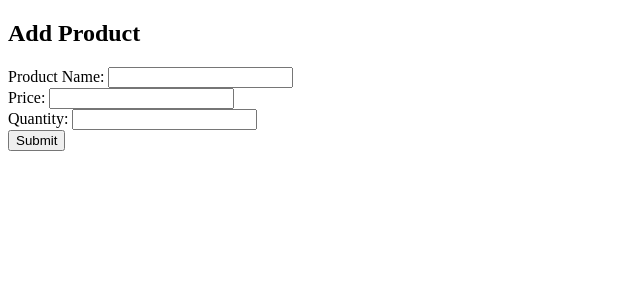
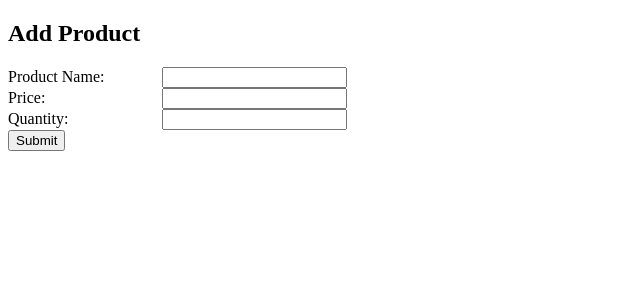
Before and after one commit to chuhuangXY/Group-Admin-estore, a PHP site: page /Add_product.php in a window 1280 px wide. Shown: the part 34-334 px from the top of the page, without its empty margins (0-640 px from the left). Run offline with PHP 8.4, Linux system fonts and the light colour scheme.

Commit message:
Update Add_product.php

```diff
--- a/Add_product.php
+++ b/Add_product.php
@@ -17,13 +17,13 @@
     </nav>
     <h2>Add Product</h2>
     <form action="add_process.php" method='post'>
-        <label for="pname">Product Name:</label>
+        <label for="pname" class="label">Product Name:</label>
         <input type="text" id='pname' name='pname'>
         <br>
-        <label for="product-name">Price:</label>
+        <label for="product-name" class="label">Price:</label>
         <input type="number" id='price' name='price'>
         <br>
-        <label for="product-name">Quantity:</label>
+        <label for="product-name" class="label">Quantity:</label>
         <input type="number" id='quantity' name='quantity'>
         <br>
         <button>Submit</button>
```
